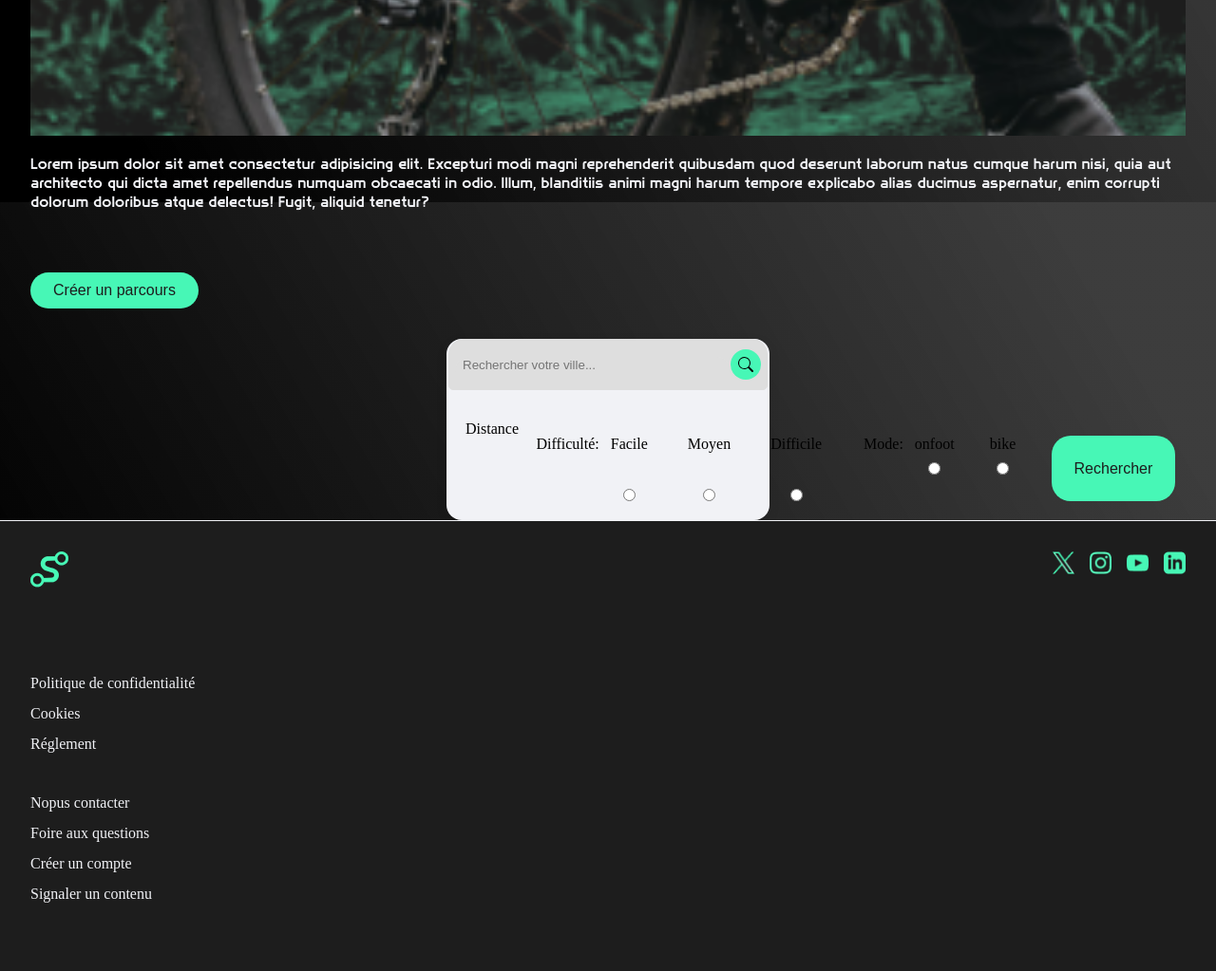
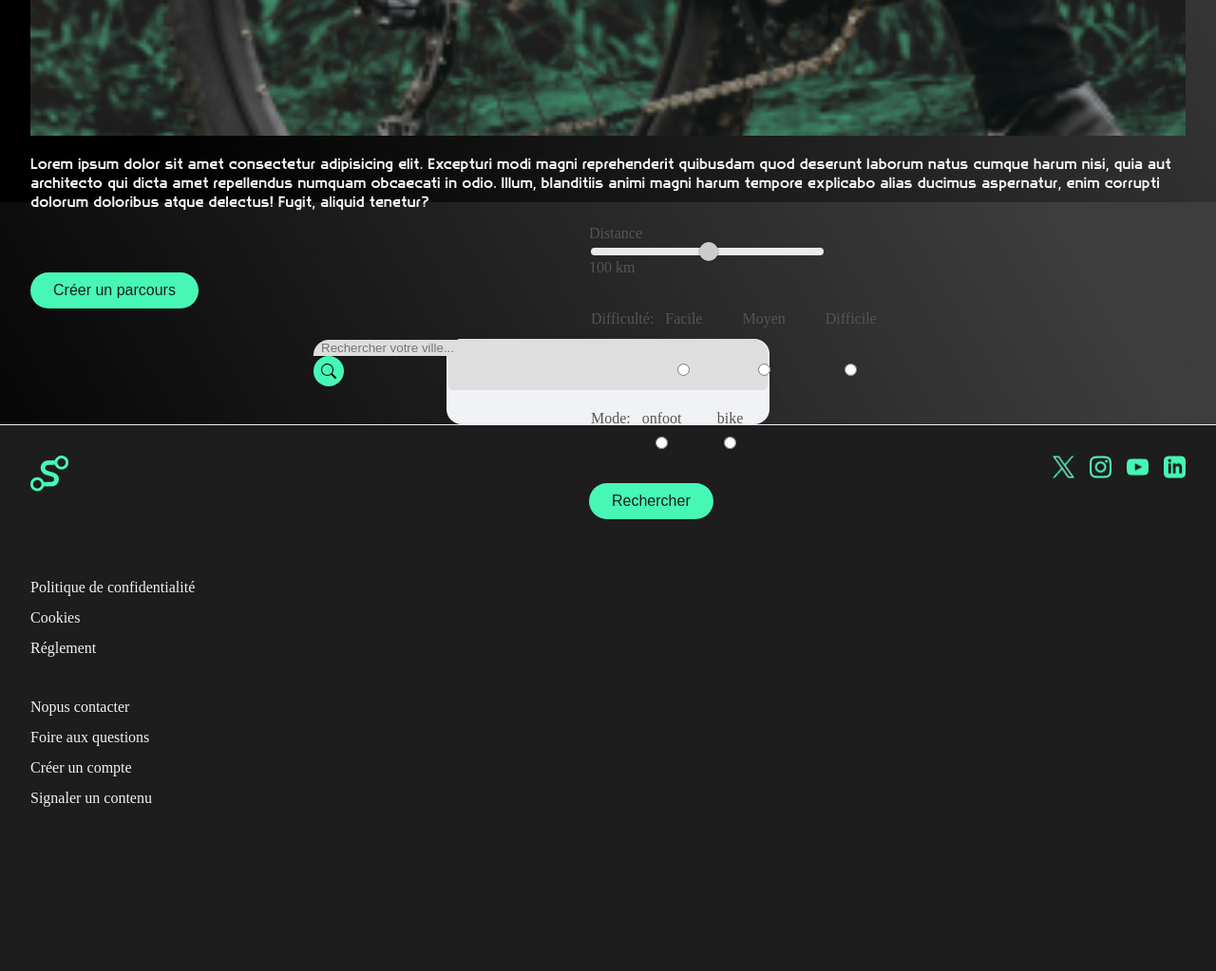
Before and after one commit to doko972/Tray-map, a PHP site: page /index.php in a window 1280 px wide. Shown: the part 1387-2410 px from the top of the page at 95% size. After the commit the page ends 2237 px from the top, so only its background shows below. Run offline with PHP 8.4, Linux system fonts and the light colour scheme; data comes from the database, SQL or seed files in the repository.

Commit message:
before merge

```diff
--- a/app/range.php
+++ b/app/range.php
@@ -1,6 +1,7 @@
 <section>
     <div class="range-container">
         <form class="range-search-dy" action="/action_page.php" method="POST">
+            <section>
                 <input class="search-form" type="text" placeholder="Rechercher votre ville..." name="search">
                 <input type="hidden" name="action" value="search">
                 <!-- //token  dont forget to send token-->
@@ -8,13 +9,16 @@
                 <button type="submit" class="search-btn">
                     <img src="img/loupe.png" alt="Recherche" class="search-icon">
                 </button>
-        </form>
+            </section>
             <div class="range-options">
                 <div class="range-choice">
                     <div class="range_radio-ad">
                         <label for="distance">Distance</label>
+                        <input name="distance" type="range" id="distance" min="1" max="100" oninput="this.nextElementSibling.value = this.value">
+                        <output>100</output> km
+
                     </div>
-
+                </div>
                 <div class="range-choice">
                     <legend>Difficulté:</legend>
                     <?php
@@ -23,12 +27,6 @@
                         echo AddsHtmlDifficulty($difficulty);
                     }
                     ?>
-                    <!-- <input type="radio" id="easy" name="difficulty_name" value="1">
-                    <label for="easy">Facile</label><br>
-                    <input type="radio" id="medium" name="difficulty_name" value="2">
-                    <label for="medium">Moyen</label><br>
-                    <input type="radio" id="hard" name="difficulty_name" value="3">
-                    <label for="hard">Difficile</label><br> -->
                 </div>
 
                 <div class="range-choice">
@@ -39,10 +37,6 @@
                         echo AddsHtmlClassRoute($classRoute);
                     }
                     ?>
-                    <!-- <input type="radio" id="onfoot" name="class_route" value="1">
-                    <label for="onfoot">A Pieds</label><br>
-                    <input type="radio" id="bike" name="class_route" value="2">
-                    <label for="bike">Vélo</label><br> -->
                 </div>
                 <button class="range-btn btn" type="submit">Rechercher</button>
             </div>
```
Lines whose indentation alone changed are shown as unchanged.
